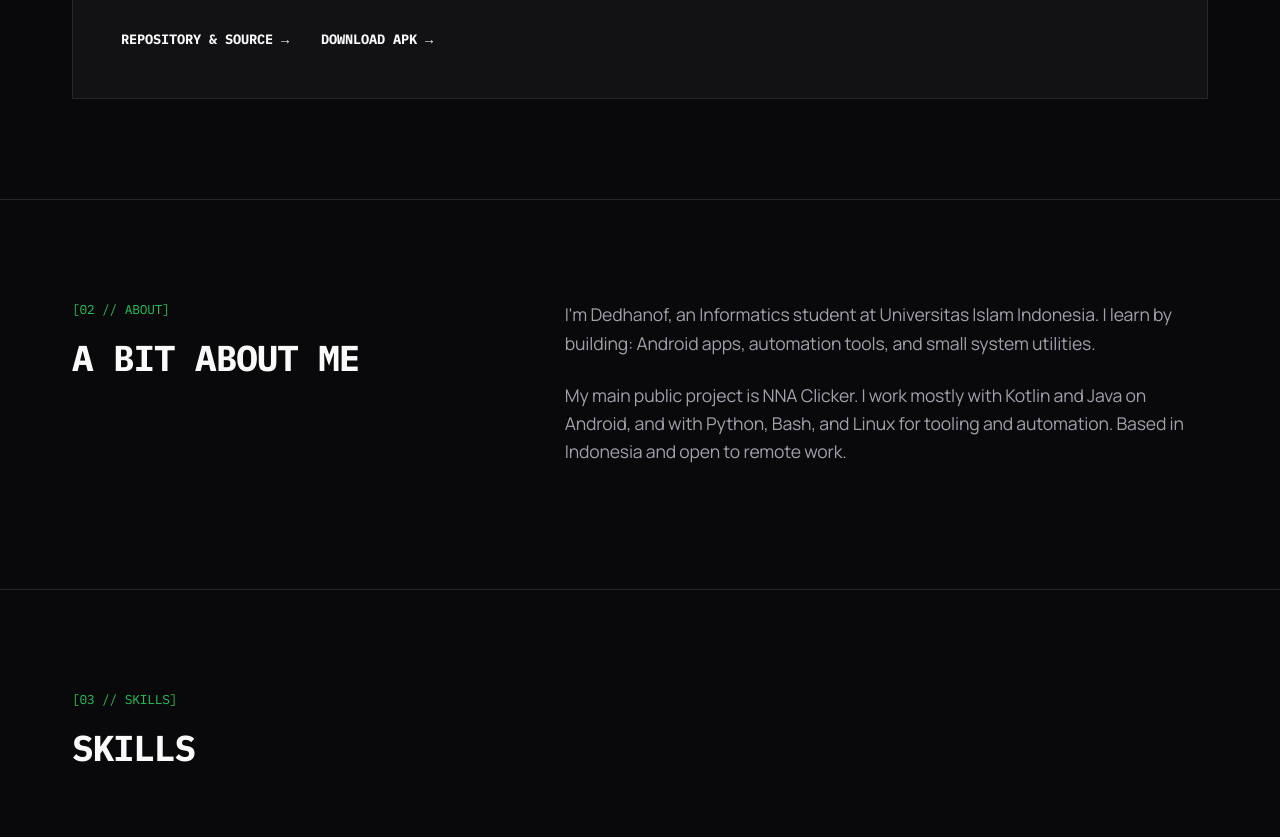
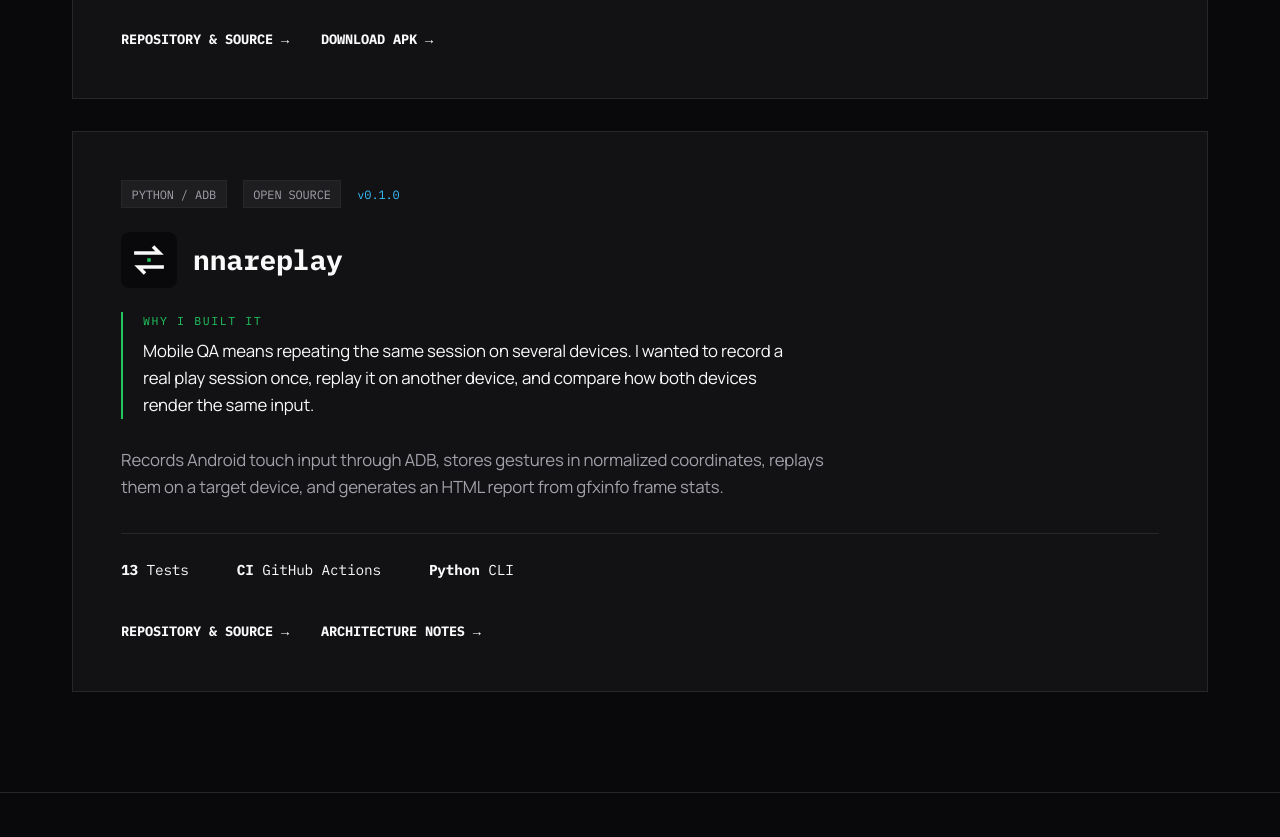
Before and after one commit to NNazuna/NNazuna.github.io, a plain HTML site: page index.html in a window 1280 px wide. Shown: the part 1440-2277 px from the top of the page. Drawn offline with Linux system fonts and the light colour scheme.

Commit message:
Add nnareplay project card

```diff
--- a/index.html
+++ b/index.html
@@ -27,7 +27,7 @@
 
     <link rel="preload" href="assets/fonts/ibm-plex-mono-700-latin.woff2" as="font" type="font/woff2" crossorigin>
     <link rel="preload" href="assets/fonts/manrope-latin.woff2" as="font" type="font/woff2" crossorigin>
-    <link rel="stylesheet" href="style.css?v=10">
+    <link rel="stylesheet" href="style.css?v=12">
 
     <script type="application/ld+json">
     {
@@ -136,6 +136,33 @@
                         <a href="https://github.com/NNazuna/nna-clicker/releases" target="_blank" class="link-arrow">DOWNLOAD APK →</a>
                     </div>
                 </div>
+                <div class="project-card">
+                    <div class="project-meta">
+                        <span class="badge">PYTHON / ADB</span>
+                        <span class="badge">OPEN SOURCE</span>
+                        <span class="version">v0.1.0</span>
+                    </div>
+                    <div class="project-heading">
+                        <img src="assets/nnareplay-icon.svg" alt="nnareplay icon" class="project-icon" width="56" height="56">
+                        <h3>nnareplay</h3>
+                    </div>
+                    <div class="project-origin">
+                        <span class="origin-label">WHY I BUILT IT</span>
+                        <p>Mobile QA means repeating the same session on several devices. I wanted to record a real play session once, replay it on another device, and compare how both devices render the same input.</p>
+                    </div>
+                    <p class="project-desc">
+                        Records Android touch input through ADB, stores gestures in normalized coordinates, replays them on a target device, and generates an HTML report from gfxinfo frame stats.
+                    </p>
+                    <div class="project-metrics">
+                        <div><strong>13</strong> Tests</div>
+                        <div><strong>CI</strong> GitHub Actions</div>
+                        <div><strong>Python</strong> CLI</div>
+                    </div>
+                    <div class="project-links">
+                        <a href="https://github.com/NNazuna/nnareplay" target="_blank" class="link-arrow">REPOSITORY & SOURCE →</a>
+                        <a href="https://github.com/NNazuna/nnareplay/blob/main/docs/architecture.md" target="_blank" class="link-arrow">ARCHITECTURE NOTES →</a>
+                    </div>
+                </div>
             </div>
         </section>
 
@@ -235,6 +262,6 @@
         </div>
     </footer>
 
-    <script src="script.js?v=10"></script>
+    <script src="script.js?v=12"></script>
 </body>
 </html>
--- a/style.css
+++ b/style.css
@@ -338,9 +338,15 @@ body {
     position: relative;
 }
 
+.project-card + .project-card {
+    margin-top: 2rem;
+}
+
 .project-meta {
     display: flex;
-    gap: 1rem;
+    flex-wrap: wrap;
+    align-items: center;
+    gap: 0.5rem 1rem;
     margin-bottom: 1.5rem;
     font-family: var(--font-mono);
     font-size: 0.75rem;
```
Also changed, not shown: assets/nnareplay-icon.svg (added), 1 other file.
